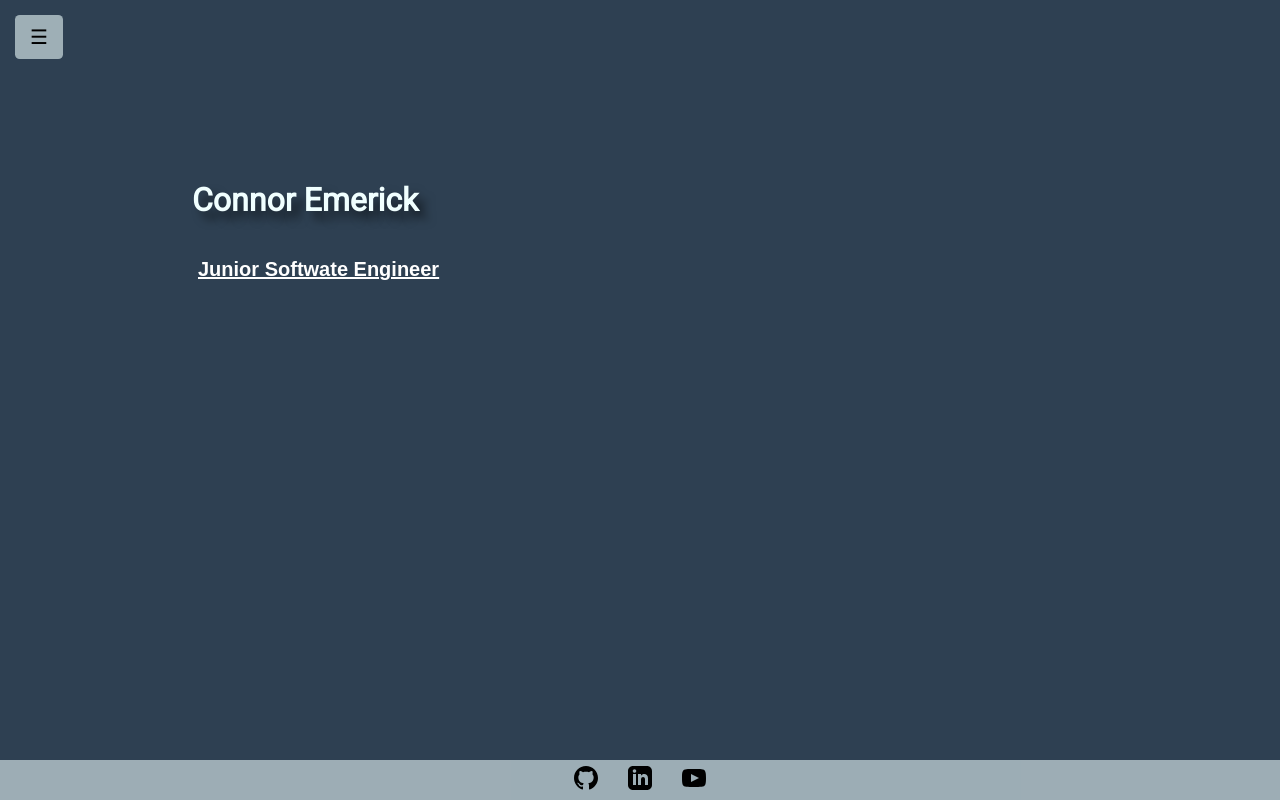
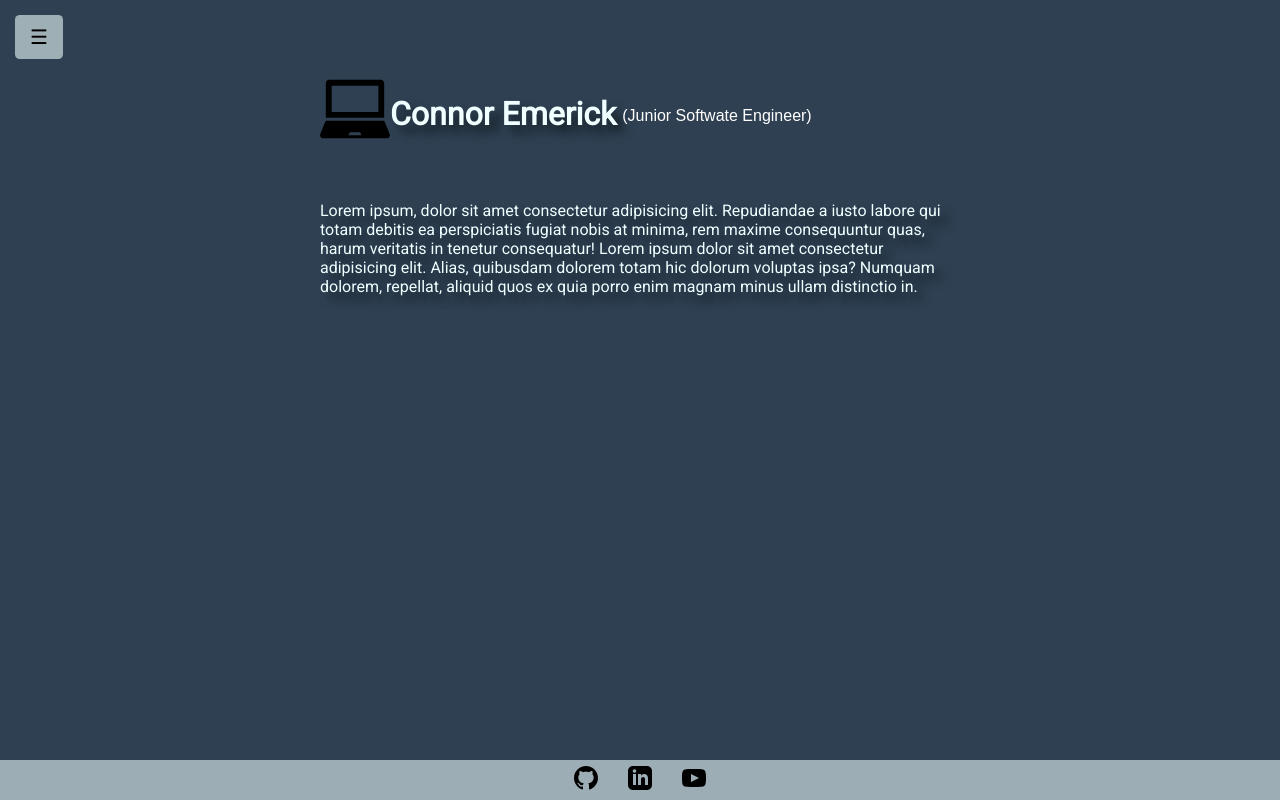
Before and after one commit to Temeculous/portfolio, a plain HTML site: page resume.html in a window 1280 px wide. Drawn offline with nearby package versions, Linux system fonts and the light colour scheme.

Commit message:
added svg icon to resume page

```diff
--- a/index-style.css
+++ b/index-style.css
@@ -42,7 +42,7 @@ p {
   flex-direction: column;
   justify-content: flex-start;
   align-items: center;
-  background-color: rgba(135, 135, 135, 0.669);
+  background-color: rgba(114, 112, 122, 0.559);
   width: 300px;
   height: 200px;
 }
--- a/resume-style.css
+++ b/resume-style.css
@@ -1,12 +1,14 @@
 #resume-header {
-  display: block;
-  position: absolute;
+  display: flex;
+  flex-direction: row;
   top: 20vh;
   left: 15vw;
+  margin: 0 auto 0 auto;
+  width: 50vw;
 }
 
 #job-title {
-  text-decoration: underline;
+  font-size: 1.2em;
 }
 
 button {
@@ -14,6 +16,12 @@ button {
   border: none;
   color: white;
   cursor: pointer;
+}
+
+#work-overview {
+  display: flex;
+  margin: 30px auto;
+  width: 50vw;
 }
 
 .title-modal {
@@ -40,6 +48,7 @@ button {
 .close {
   color: rgb(188, 1, 1);
   float: right;
+  margin-right: 5px;
   font-size: 40px;
   font-weight: bold;
 }
--- a/resume.html
+++ b/resume.html
@@ -28,11 +28,22 @@
       <button class="openbtn">&#9776;</button>
     </div>
     <div id="resume-header">
+      <svg
+        class="resume-header-content"
+        xmlns="http://www.w3.org/2000/svg"
+        width="70"
+        height="70"
+        viewBox="0 0 24 24"
+      >
+        <path
+          d="M22 3.2c0-.663-.537-1.2-1.2-1.2h-17.6c-.663 0-1.2.537-1.2 1.2v11.8h20v-11.8zm-2 9.8h-16v-9h16v9zm2 3h-20c-.197.372-2 4.582-2 4.998 0 .522.418 1.002 1.002 1.002h21.996c.584 0 1.002-.48 1.002-1.002 0-.416-1.803-4.626-2-4.998zm-12.229 5l.467-1h3.523l.467 1h-4.457z"
+        />
+      </svg>
       <h1 class="resume-header-content" id="name">Connor Emerick</h1>
       <button id="modal-btn">
-        <h2 class="resume-header-content" id="job-title">
-          Junior Softwate Engineer
-        </h2>
+        <sub class="resume-header-content" id="job-title">
+          (Junior Softwate Engineer)
+        </sub>
       </button>
     </div>
     <div class="title-modal">
@@ -43,6 +54,25 @@
         eveniet ratione, reiciendis earum nihil ab facilis dicta distinctio
         voluptatum.
       </p>
+    </div>
+    <div id="work-overview">
+      <p>
+        Lorem ipsum, dolor sit amet consectetur adipisicing elit. Repudiandae a
+        iusto labore qui totam debitis ea perspiciatis fugiat nobis at minima,
+        rem maxime consequuntur quas, harum veritatis in tenetur consequatur!
+        Lorem ipsum dolor sit amet consectetur adipisicing elit. Alias,
+        quibusdam dolorem totam hic dolorum voluptas ipsa? Numquam dolorem,
+        repellat, aliquid quos ex quia porro enim magnam minus ullam distinctio
+        in.
+      </p>
+    </div>
+    <div id="jobs">
+      <div clas="job-title"></div>
+      <div class="job-content" id="job1-content"></div>
+      <div clas="job-title"></div>
+      <div class="job-content" id="job2-content"></div>
+      <div clas="job-title"></div>
+      <div class="job-content" id="job3-content"></div>
     </div>
     <div id="links">
       <a
```
